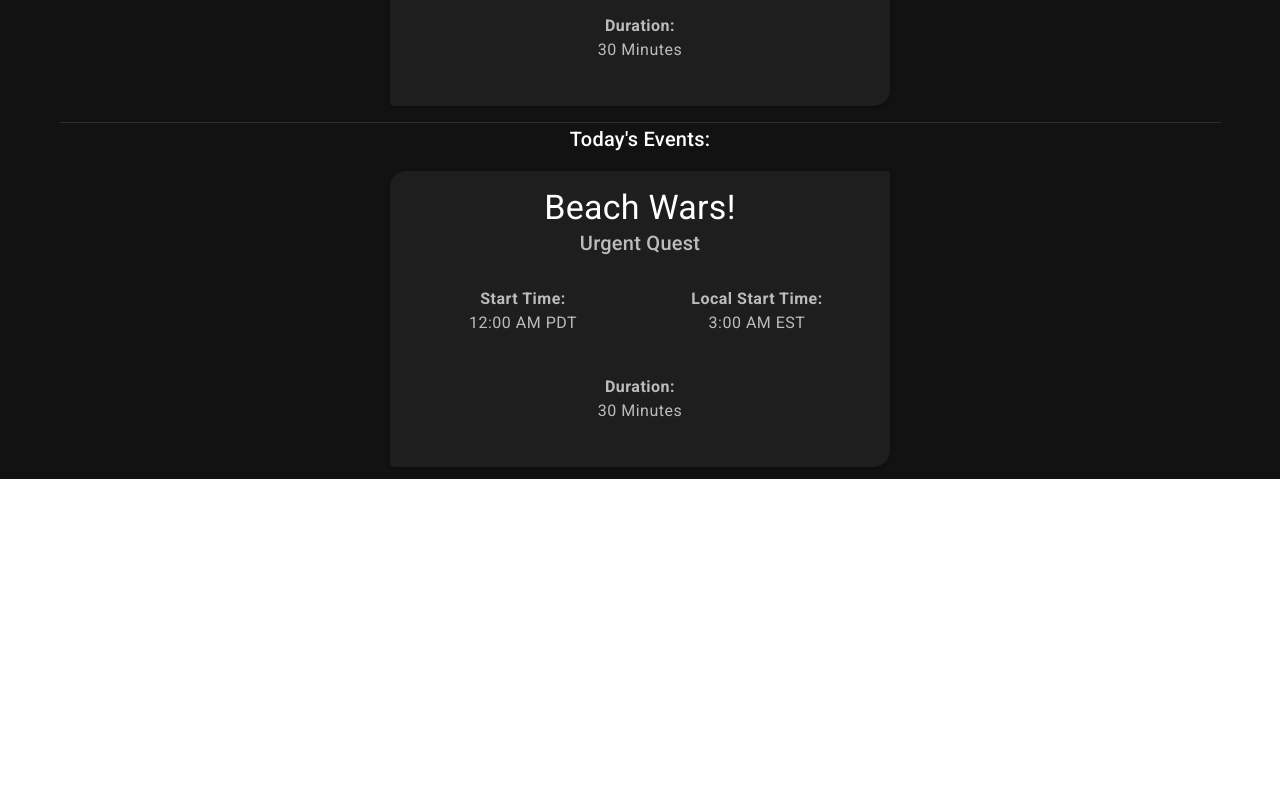
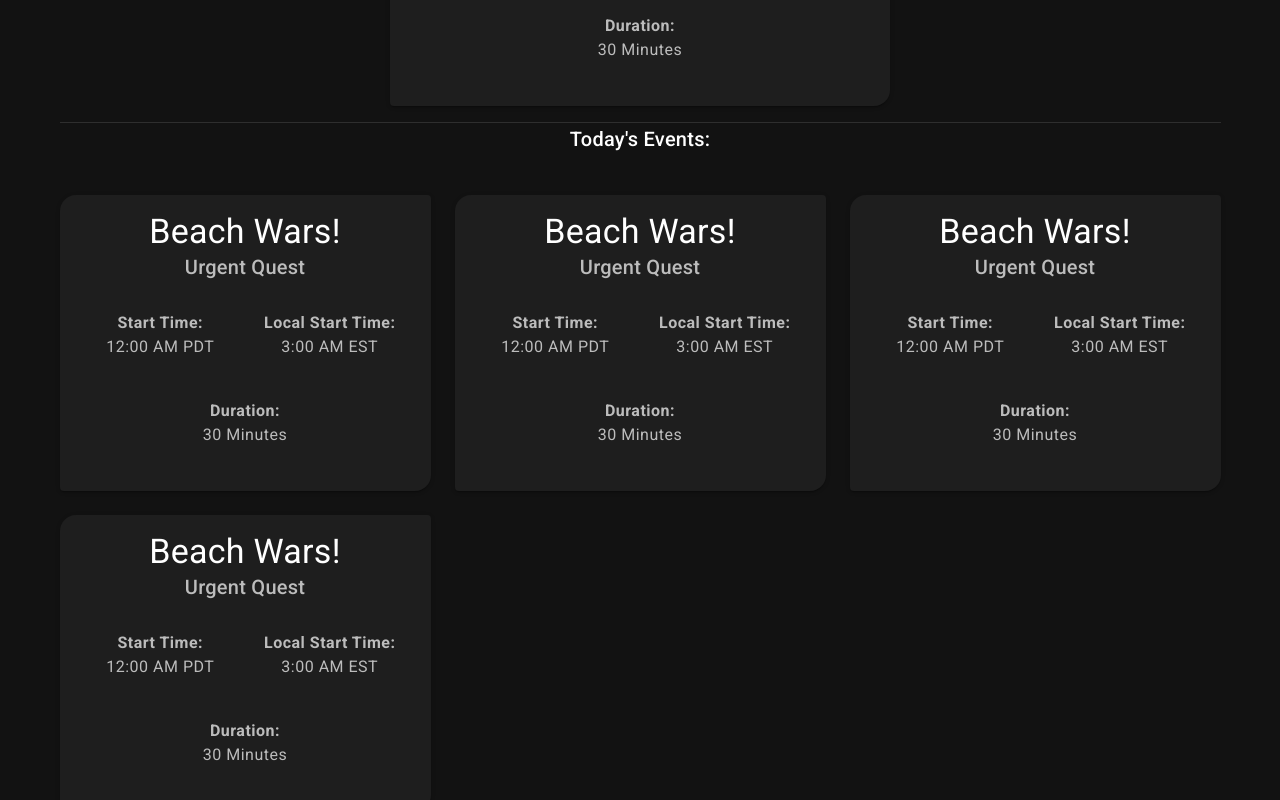
Before and after one commit to CCalvin457/pso2-eq-schedule, a Vue app in the folder pso2_eq_schedule_frontend/: page / in a window 1280 px wide. Shown: the part 452-1252 px from the top of the page. Before the commit the page ends 931 px from the top, so only its background shows below. Built offline with nearby package versions, Linux system fonts and the light colour scheme.

Commit message:
Experimenting with homepage design

```diff
--- a/pso2_eq_schedule_frontend/src/views/Home.vue
+++ b/pso2_eq_schedule_frontend/src/views/Home.vue
@@ -12,6 +12,19 @@
       <v-row>
         <v-col cols="12">
           <p class="text-center text-h6">Today's Events:</p>
+        </v-col>
+      </v-row>
+      <v-row>
+        <v-col cols="4">
+          <EqCard></EqCard>
+        </v-col>
+        <v-col cols="4">
+          <EqCard></EqCard>
+        </v-col>
+        <v-col cols="4">
+          <EqCard></EqCard>
+        </v-col>
+        <v-col cols="4">
           <EqCard></EqCard>
         </v-col>
       </v-row>
```
